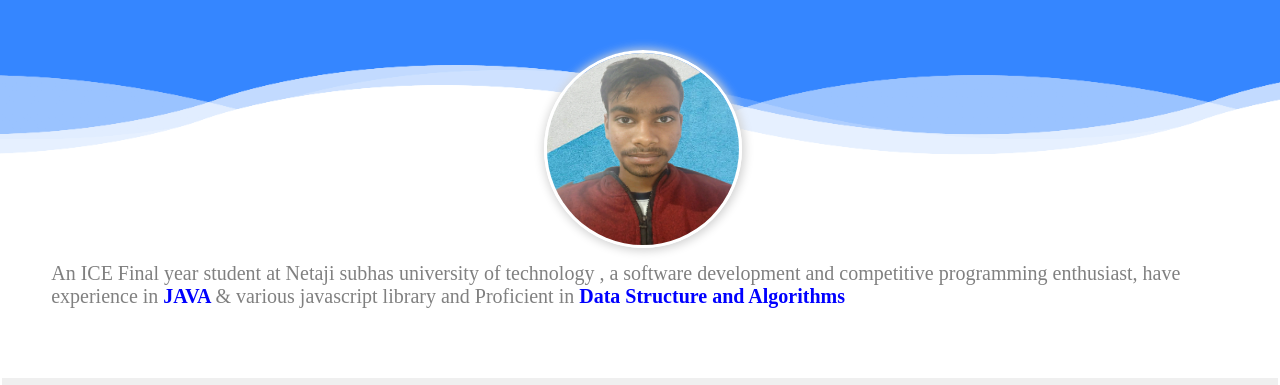
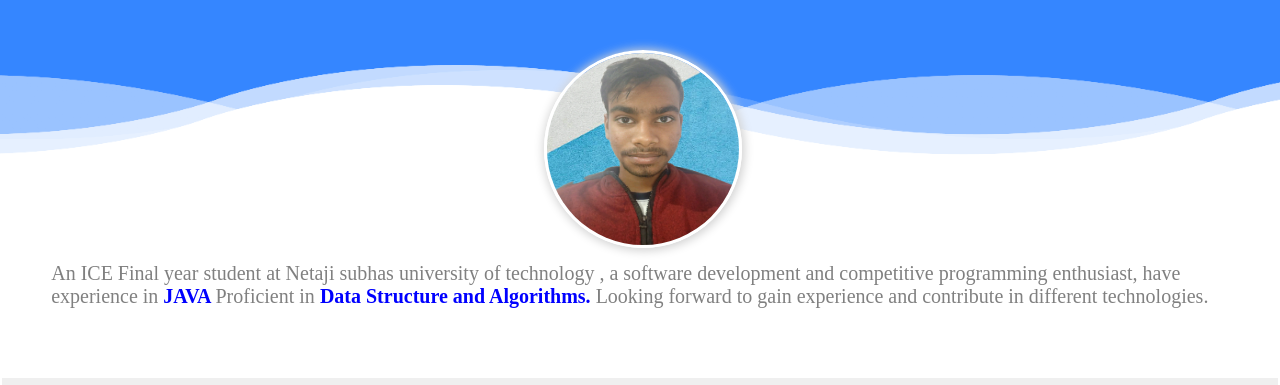
Before and after one commit to Mohit-prog/Resume_project, a plain HTML site: page index.html in a window 1280 px wide. Shown: the part 335-720 px from the top of the page. Drawn offline with nearby package versions, Linux system fonts and the light colour scheme.

Commit message:
update about sect

```diff
--- a/index.html
+++ b/index.html
@@ -110,8 +110,9 @@
            <p > An ICE Final year student
             at Netaji subhas university of technology ,
              a software development and competitive programming enthusiast,
-               have experience in<span class="text-highlight"> JAVA </span>& various javascript library
-            and Proficient in <span class="text-highlight">Data Structure and Algorithms</span></p>
+               have experience in<span class="text-highlight"> JAVA </span>
+                Proficient in <span class="text-highlight">Data Structure and Algorithms.</span>
+            Looking forward to gain experience and contribute in different technologies.</p>
        </section>
 
        <section id="skills">
```
